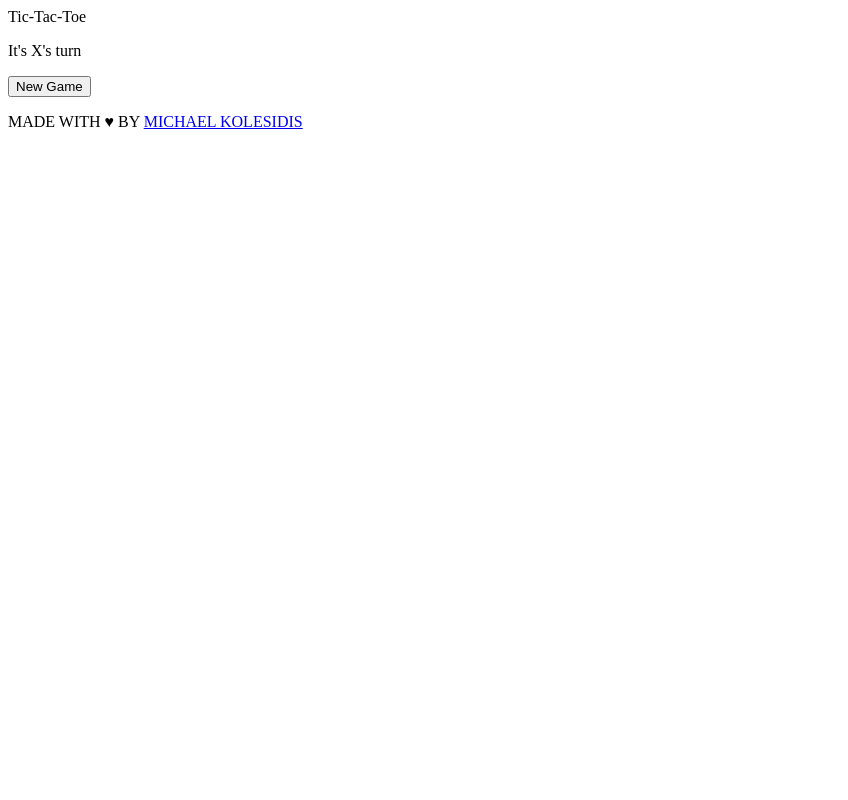
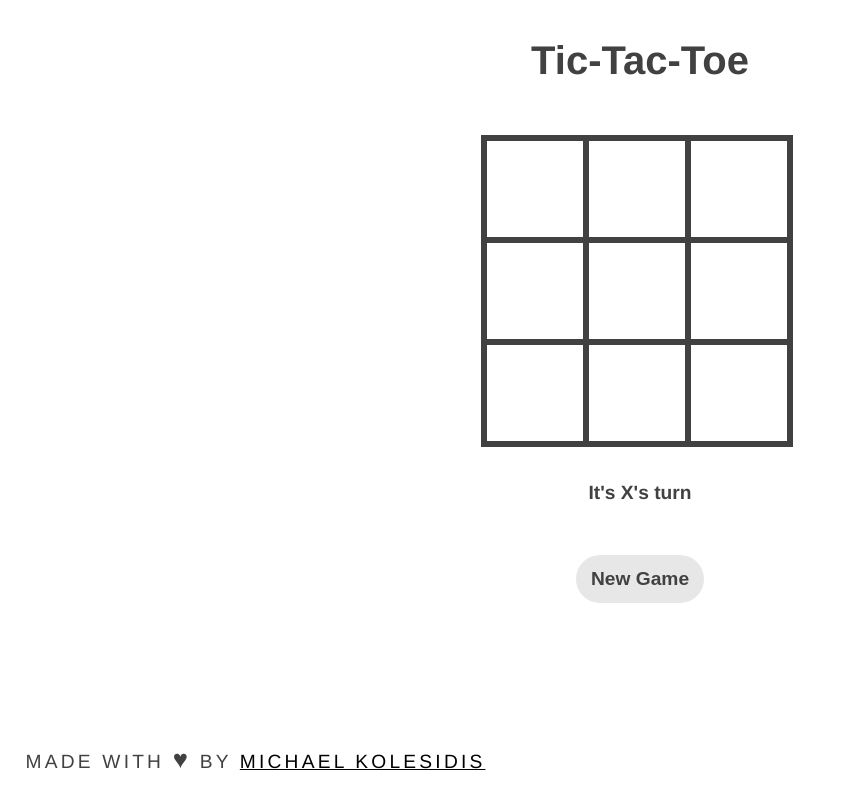
Before and after one commit to cop4808-spring-2023-fullstack-web/hw3-tic-tac-toe-js-CW9922, a plain HTML site: page index.html in a window 1280 px wide. Shown: the whole page, without its empty margins (0-848 px from the left). Drawn offline with Linux system fonts and the light colour scheme; files whose address does not match are found by name.

Commit message:
chnaged to correct name of styles file

```diff
--- a/index.html
+++ b/index.html
@@ -5,7 +5,7 @@
     <meta http-equiv="X-UA-Compatible" content="IE=edge" />
     <meta name="viewport" content="width=device-width, initial-scale=1.0" />
     <title>Tic-Tac-Toe</title>
-    <link rel="stylesheet" href="./styles/style.css" />
+    <link rel="stylesheet" href="./styles/styles.css" />
   </head>
 
   <body>
```
